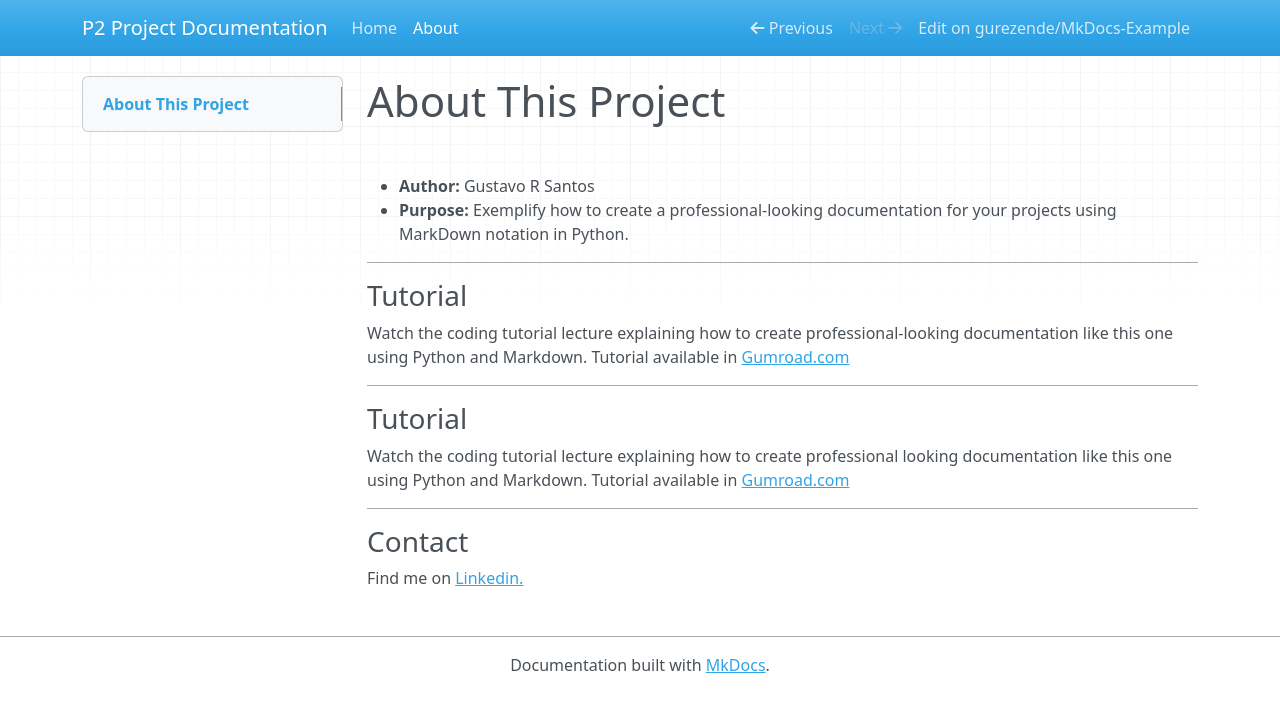
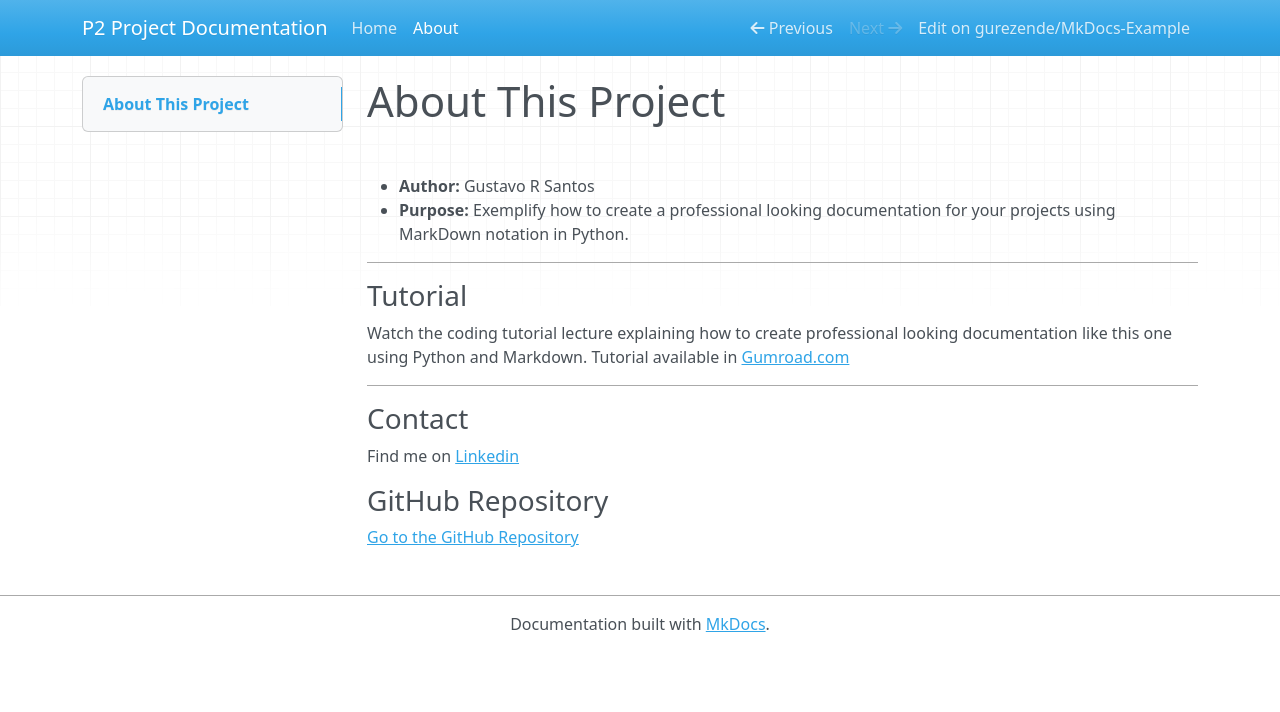
Before and after one commit to gurezende/MkDocs-Example, an MkDocs documentation site: the page built from docs/about.md, in a window 1280 px wide. Shown: the top 712 px of the page. Built offline with MkDocs 1.6.1, drawn with Linux system fonts in a browser that asks for light colours; nearby versions of some CDN libraries.

Commit message:
Update about.md

```diff
--- a/docs/about.md
+++ b/docs/about.md
@@ -2,14 +2,7 @@
  <br>
 
 * **Author:** Gustavo R Santos
-* **Purpose:** Exemplify how to create a professional-looking documentation for your projects using MarkDown notation in Python.
-
----
-
-### Tutorial
-
-Watch the coding tutorial lecture explaining how to create professional-looking documentation like this one using Python and Markdown.
-Tutorial available in [Gumroad.com](https://gustavorsantos.gumroad.com/l/mkdocs-lecture)
+* **Purpose:** Exemplify how to create a professional looking documentation for your projects using MarkDown notation in Python.
 
 ---
 
@@ -22,4 +15,9 @@ Tutorial available in [Gumroad.com](https://gustavorsantos.gumroad.com/l/mkdocs-
 
 ### Contact
 
-Find me on [Linkedin.](https://www.linkedin.com/in/gurezende/)
+Find me on [Linkedin](https://www.linkedin.com/in/gurezende/)
+
+
+### GitHub Repository
+
+[Go to the GitHub Repository](https://github.com/gurezende/MkDocs-Example)
```
